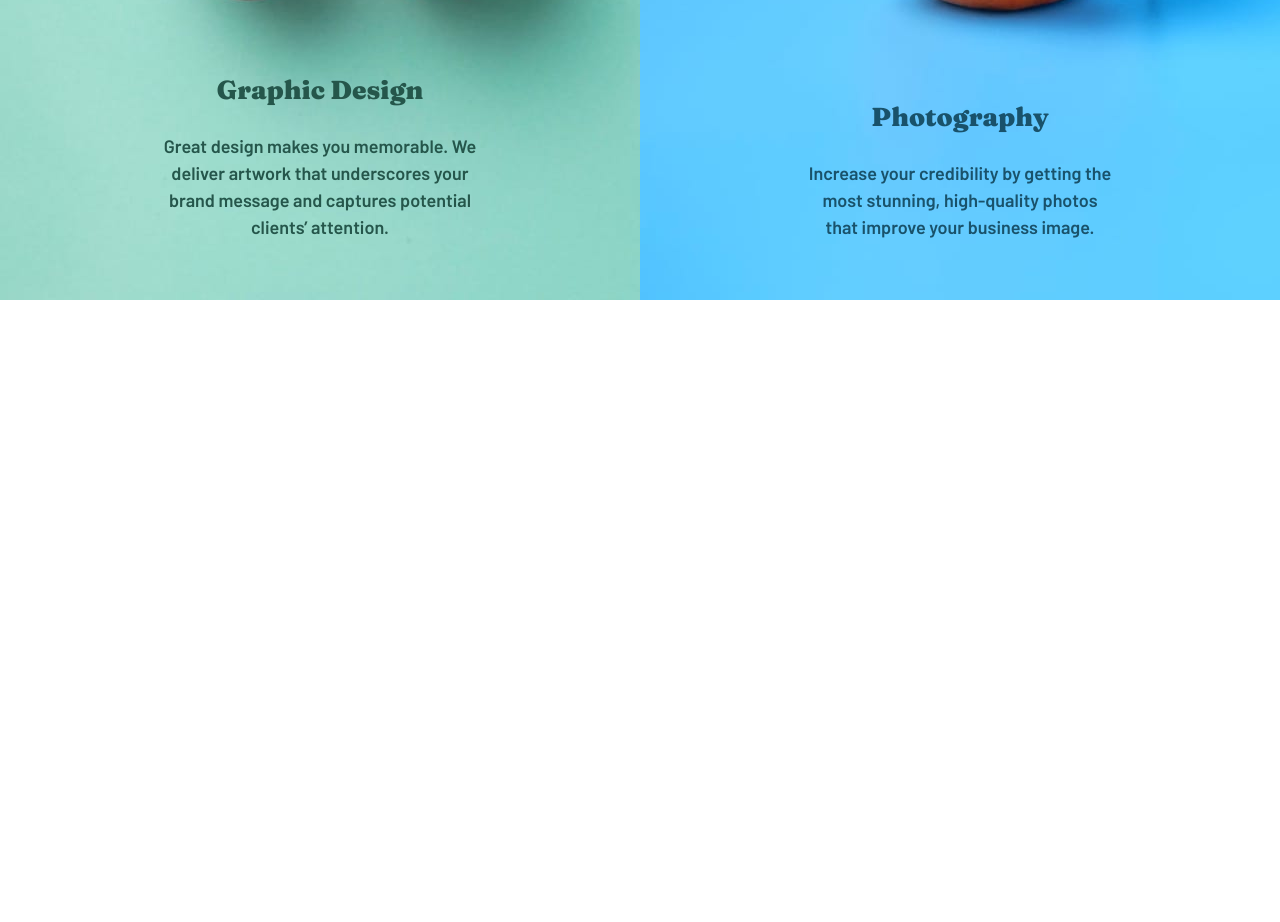
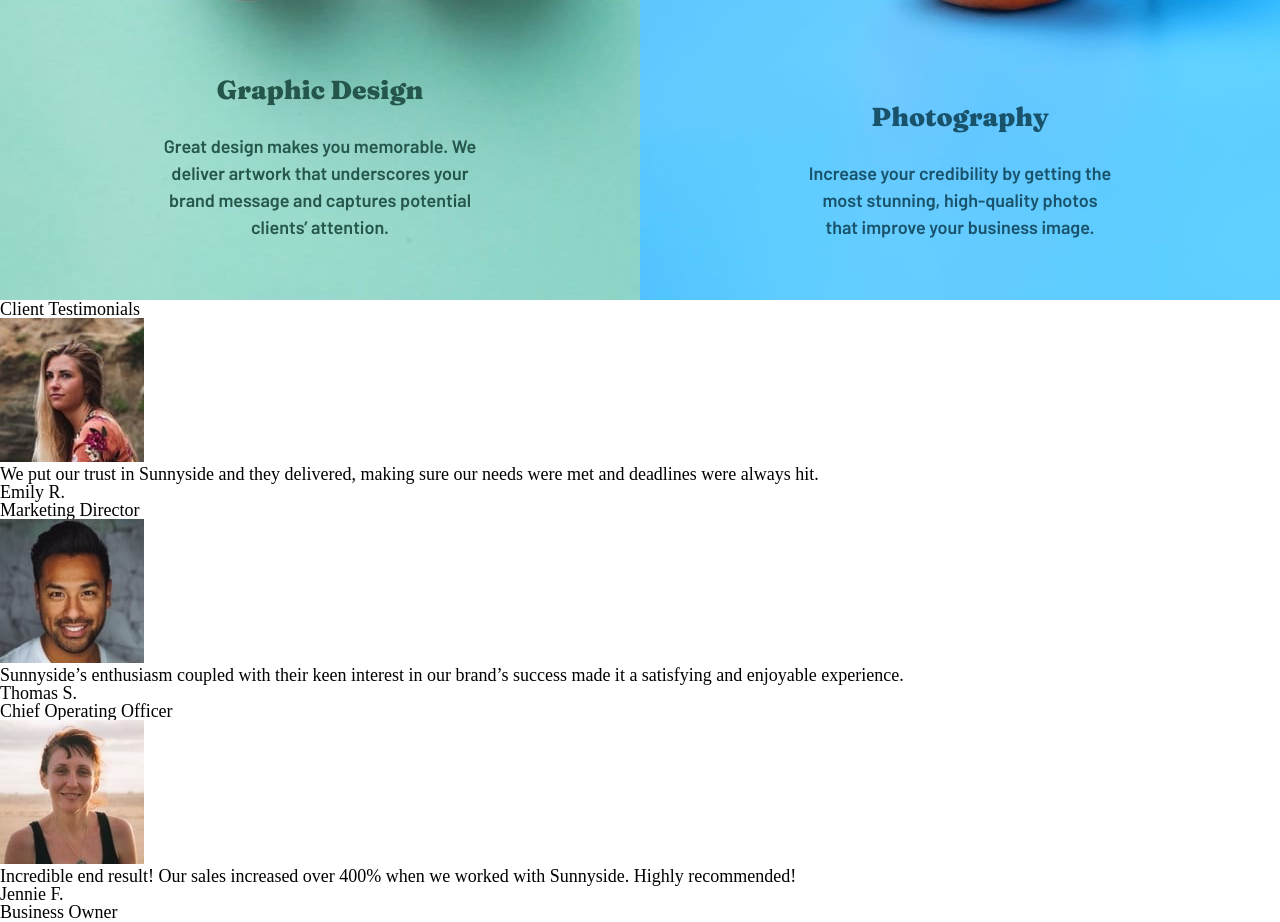
Before and after one commit to Oscar-Gallardo/sunnyside-landing-page, a plain HTML site: page index.html in a window 1280 px wide. Shown: the part 2300-3222 px from the top of the page. Before the commit the page ends 2600 px from the top, so only its background shows below. Drawn offline with Linux system fonts and the light colour scheme.

Commit message:
added the testimonials section

```diff
--- a/index.html
+++ b/index.html
@@ -69,6 +69,29 @@
                         </div>
                     </div>
                 </section>
+                <section class="testimonials">
+                    <h2 class="testimonials__title">Client Testimonials</h2>
+                    <div class="testimonials__wrapper">
+                        <div class="testimonial">
+                            <img class="testimonial__image" src="./images/image-emily.jpg" alt="Image of Emily R." />
+                            <p class="testimonial__comment">We put our trust in Sunnyside and they delivered, making sure our needs were met and deadlines were always hit.</p>
+                            <h2 class="testimonial__name">Emily R.</h2>
+                            <p class="testimonial__role">Marketing Director</p>
+                        </div>
+                        <div class="testimonial">
+                            <img class="testimonial__image" src="./images/image-thomas.jpg" alt="Image of Thomas S." />
+                            <p class="testimonial__comment">Sunnyside’s enthusiasm coupled with their keen interest in our brand’s success made it a satisfying and enjoyable experience.</p>
+                            <h2 class="testimonial__name">Thomas S.</h2>
+                            <p class="testimonial__role">Chief Operating Officer</p>
+                        </div>
+                        <div class="testimonial">
+                            <img class="testimonial__image" src="./images/image-jennie.jpg" alt="Image of Jennie F." />
+                            <p class="testimonial__comment">Incredible end result! Our sales increased over 400% when we worked with Sunnyside. Highly recommended!</p>
+                            <h2 class="testimonial__name">Jennie F.</h2>
+                            <p class="testimonial__role">Business Owner</p>
+                        </div>
+                    </div>
+                </section>
             </main>
         </div>
     </body>
```
